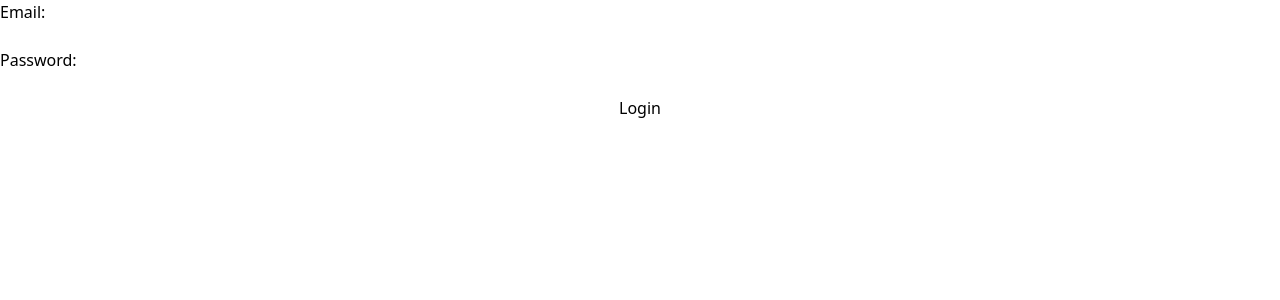
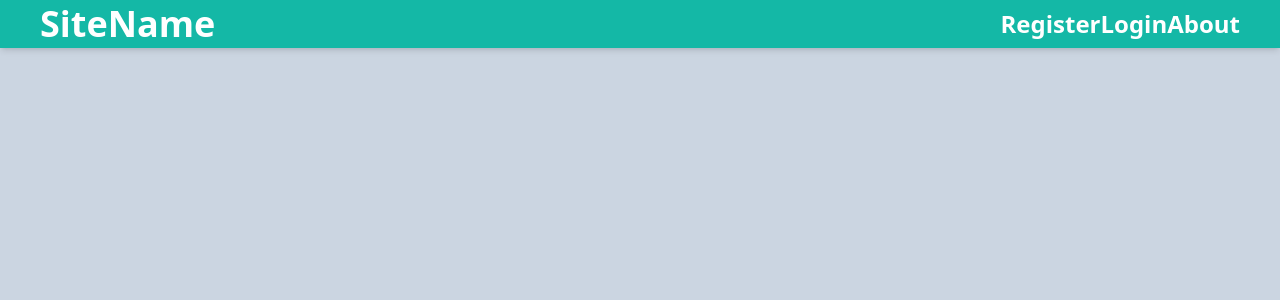
Before and after one commit to HenriqueVerasAraujo/poll-app-frontend, a React (Create React App) app: page /login in a window 1280 px wide. Shown: the top 300 px of the page. Built offline with nearby package versions, Linux system fonts and the light colour scheme; the HTML template or start-up script is replaced by a standard one.

Commit message:
Css stated-navbar

```diff
--- a/src/App.js
+++ b/src/App.js
@@ -10,6 +10,7 @@ function App() {
   return (
  <BrowserRouter>
   <Routes>
+
     <Route exact path="/login" element={ <LoginPage /> } />
     <Route exact path="/register" element={ <RegisterPage /> } />
     <Route exact path="/user" element={ <UserPage/> } />
--- a/src/components/AllPollsSection.jsx
+++ b/src/components/AllPollsSection.jsx
@@ -1,34 +1,47 @@
 import React, { useState, useEffect } from 'react'
 import SinglePoll from './common/SinglePoll';
+import { urlApi } from '../helpers/urlApi';
+import { useNavigate } from 'react-router-dom';
+import axios from 'axios';
 
-export default function AllPollsSection({ pollsInfo }) {
+export default function AllPollsSection() {
   const [renderButton, setRenderButton] = useState(false);
+  const [render, setRender] = useState(false);
+  const [pollsInfo, setPollsInfo] = useState([]);
+  const navigate = useNavigate();
+
+  const fetchAllPolls = async () => {
+    const allPolls = await axios
+      .get(`${urlApi}poll/getall/`,
+      {headers: { Authorization: localStorage.getItem('token') } });
+      setPollsInfo(allPolls.data);
+  };
 
   useEffect(() => {
-    verifyUserId();
+    const checkToken = localStorage.getItem('token');
+    if (!checkToken) {
+        navigate('/login');
+    } else {
+      fetchAllPolls();
+    };
   }, []);
 
-  const verifyUserId = () => {
-    const userIdFromLocal = localStorage.getItem('userId');
-    if (!userIdFromLocal) {
-      return setRenderButton(false);
-    };
-    if (userIdFromLocal === pollsInfo.userId) {
-      setRenderButton(true);
-    } else {
-      setRenderButton(false);
-    };
-  };
+  useEffect(() => {
+    if (pollsInfo.length !== 0 ) {
+      setRender(true);
+    }
+  }, [pollsInfo]);
 
   return (
     <div>
-        {pollsInfo.map((singlePoll) => (
-            <div>
-              <SinglePoll pollInfo={singlePoll} />
-                <h1>{singlePoll.pollTitle}</h1>
-                <h1>{singlePoll.createdAt}</h1>
-            </div>
-        ))}
+      {render ? (pollsInfo.map((singlePoll) => (
+        <SinglePoll pollInfo={singlePoll}/>
+      ))
+      ) : (
+        <div>
+            <h1>You don't have any polls yet.</h1>
+        </div>
+      )}
     </div>
   )
 };
--- /dev/null
+++ b/src/components/Navbar.jsx
@@ -0,0 +1,90 @@
+import React, { useState, useEffect } from 'react'
+import { menuIcon, closeIcon } from '../icons/icons';
+import { useNavigate } from 'react-router-dom';
+
+
+export default function Navbar() {
+    const [openNav, setOpenNav] = useState(false);
+    const [loggedIn, setLoggedIn] = useState(false);
+
+    const navigate = useNavigate();
+
+    const buttonsFree = [
+        {name:'Register', to: '/register'},
+        {name:'Login', to: '/login'},
+        {name:'About', to: '/about'},
+    ];
+
+    const buttonsAccount = [
+        {name:'My Polls', to: '/user'},
+        {name:'Logout', to: '/login'},
+        {name:'About', to: '/about'},
+    ];
+
+    const verifyLogin = () => {
+        const checkToken = localStorage.getItem('token');
+        if(checkToken) {
+            setLoggedIn(true);
+        } else {
+            setLoggedIn(false);
+        }
+    };
+
+    useEffect(() => {
+        verifyLogin();
+    }, []);
+
+  return (
+    <div className='w-full h-[9%] sm:h-[6%] bg-teal-500 flex flex-col justify-center items-center sm:justify-center fixed top-0 left-0 shadow-md'>
+        <div className='w-full h-full flex items-center relative sm:justify-between'>
+            {/* SITE NAME */}
+            <div className='w-full h-full sm:w-auto sm:pl-10 flex items-center justify-center'>
+                <h1 className='font-bold text-white text-4xl sm:text-4xl'>SiteName</h1>
+            </div>
+            {/* HAMBUGER MENU BUTTONS */}
+            <div className='text-2xl flex items-center sm:hidden absolute right-5'>
+                {openNav ? (
+                    <button onClick={() => setOpenNav(!openNav)}>{menuIcon}</button>
+                ) : (
+                    <button onClick={() => setOpenNav(!openNav)}>{closeIcon}</button>
+                )}
+            </div>
+            {/* NAV BUTTONS BIG SCREEN */}
+            <div className='hidden sm:w-auto sm:h-auto sm:flex pr-10 text-2xl text-white font-bold'>
+                {loggedIn ? (
+                    buttonsAccount.map((singleButton) => (
+                        <div className='w-auto h-auto pl-7'>
+                            <button type='button' onClick={() => navigate(`${singleButton.to}`)}>{singleButton.name}</button>
+                        </div>
+                    ))
+                ):(
+                    buttonsFree.map((singleButton) => (
+                        <div>
+                            <button type='button' onCLick={() => navigate(`${singleButton.to}`)}>{singleButton.name}</button>
+                        </div>
+                    ))
+                )}
+            </div>
+        </div>
+        {/* NAV BUTTONS SMALL SCREEN */}
+        {openNav && (
+            <div className='w-full h-auto bg-white'>
+                {loggedIn ? (
+                buttonsAccount.map((singleButton) => (
+                    <div className='w-auto h-auto pl-7'>
+                        <button type='button' onClick={() => navigate(`${singleButton.to}`)}>{singleButton.name}</button>
+                    </div>
+                ))
+            ):(
+                buttonsFree.map((singleButton) => (
+                    <div>
+                        <button type='button' onCLick={() => navigate(`${singleButton.to}`)}>{singleButton.name}</button>
+                    </div>
+                ))
+            )}
+
+            </div>
+        )}
+    </div>
+  )
+};
--- a/src/components/common/SinglePoll.jsx
+++ b/src/components/common/SinglePoll.jsx
@@ -1,7 +1,62 @@
-import React from 'react'
+import React, { useState, useEffect } from 'react'
+import { urlApi } from '../../helpers/urlApi';
+import axios from 'axios';
+
 
 export default function SinglePoll({ pollInfo }) {
+    const [pollStatus, setPollStatus] = useState(pollInfo.pollStatus);
+    const [renderButtons, setRenderButton] = useState(false);
+
+    const verifyUserId = () => {
+        const userIdFromLocal = localStorage.getItem('userId');
+        if (!userIdFromLocal) {
+            return setRenderButton(false);
+        };
+        if (Number(userIdFromLocal) === pollInfo.userId) {
+            setRenderButton(true);
+        } else {
+            setRenderButton(false);
+        };
+    };
+
+    const updateButtonFunction = async() => {
+        await axios.put(`${urlApi}poll/status/${pollInfo.id}`,
+            {data: {}},
+            {headers: {Authorization: localStorage.getItem('token')}});
+        setPollStatus(2);
+        console.log(`${urlApi}poll/status/${pollInfo.id}`);
+    };
+
+    const deleteButtonFunction = async() => {
+        await axios.delete(`${urlApi}poll/delete/${pollInfo.id}`,
+          {headers: {Authorization: localStorage.getItem('token')}});
+          window.location.reload();
+    };
+
+    useEffect(() => {
+        verifyUserId();
+    }, []);
+
   return (
-    <div>SinglePoll</div>
+    <div className='mb-10'>
+        <h1>{pollInfo.pollTitle}</h1>
+        <h1>{pollInfo.createdAt}</h1>
+        {pollStatus === 1 ? (
+            <h1>Open</h1>
+        ) : (
+            <h1>Ended</h1>
+        )}
+        {renderButtons && (
+            pollStatus === 1  ? (
+                <div>
+                    <button onClick={updateButtonFunction} type='button'>End Poll</button>
+                </div>
+            ) : (
+                <div>
+                    <button onClick={deleteButtonFunction} type='button'>Delete Poll</button>
+                </div>
+            )
+        )}
+    </div>
   )
 }
--- /dev/null
+++ b/src/icons/icons.jsx
@@ -0,0 +1,7 @@
+export const menuIcon = <svg xmlns="http://www.w3.org/2000/svg" fill="none" viewBox="0 0 24 24" strokeWidth={1.5} stroke="currentColor" className="w-10 h-10 text-white font-bold">
+  <path strokeLinecap="round" strokeLinejoin="round" d="M3.75 6.75h16.5M3.75 12h16.5m-16.5 5.25h16.5" />
+</svg>
+
+export const closeIcon = <svg xmlns="http://www.w3.org/2000/svg" fill="none" viewBox="0 0 24 24" strokeWidth={1.5} stroke="currentColor" className="w-10 h-10 text-white font-bold">
+  <path strokeLinecap="round" strokeLinejoin="round" d="M6 18L18 6M6 6l12 12" />
+</svg>
--- a/src/pages/LoginPage.jsx
+++ b/src/pages/LoginPage.jsx
@@ -1,8 +1,14 @@
 import React from 'react';
 import LoginForm from '../components/LoginForm';
+import Navbar from '../components/Navbar';
 
 export default function MainPage() {
   return (
-    <div><LoginForm /></div>
+    <div
+    className='w-full h-screen bg-slate-300'
+    >
+      <Navbar />
+      {/* <LoginForm /> */}
+      </div>
   )
 }
--- a/src/pages/UserPage.jsx
+++ b/src/pages/UserPage.jsx
@@ -8,39 +8,35 @@ import AllPollsSection from '../components/AllPollsSection';
 export default function UserPage() {
     const [showForm, setShowForm] = useState(false);
     const navigate = useNavigate();
-    const [render, setRender] = useState(false);
-    const [pollsInfo, setPollsInfo] = useState([]);
+    // const [render, setRender] = useState(false);
+    // const [pollsInfo, setPollsInfo] = useState([]);
 
-    const fetchAllPolls = async () => {
-      const allPolls = await axios
-        .get(`${urlApi}poll/getall/`,
-        {headers: {Authorization: localStorage.getItem('token')}});
-        setPollsInfo(allPolls.data);
-    }
+    // const fetchAllPolls = async () => {
+    //   const allPolls = await axios
+    //     .get(`${urlApi}poll/getall/`,
+    //     {headers: {Authorization: localStorage.getItem('token')}});
+    //     setPollsInfo(allPolls.data);
+    // }
 
-    useEffect(() => {
-        const checkToken = localStorage.getItem('token');
-        if (!checkToken) {
-          //  navigate('/login');
-        } else {
-          fetchAllPolls();
-        };
-    }, []);
+    // useEffect(() => {
+    //     const checkToken = localStorage.getItem('token');
+    //     if (!checkToken) {
+    //       //  navigate('/login');
+    //     } else {
+    //       fetchAllPolls();
+    //     };
+    // }, []);
 
-    useEffect(() => {
-      if (pollsInfo.length !== 0 ) {
-        setRender(true);
-      }
-    }, [pollsInfo]);
+    // useEffect(() => {
+    //   if (pollsInfo.length !== 0 ) {
+    //     setRender(true);
+    //   }
+    // }, [pollsInfo]);
 
   return (
     <div>
       <h1>Your polls:</h1>
-      {render ? (
-        <AllPollsSection pollsInfo={pollsInfo} />
-      ):(
-        <h1>You don't have any polls yet.</h1>
-      )}
+      <AllPollsSection />
       <button type='button' onClick={ () => setShowForm(true) }>New Poll</button>
         {showForm && (
         <div>
```
